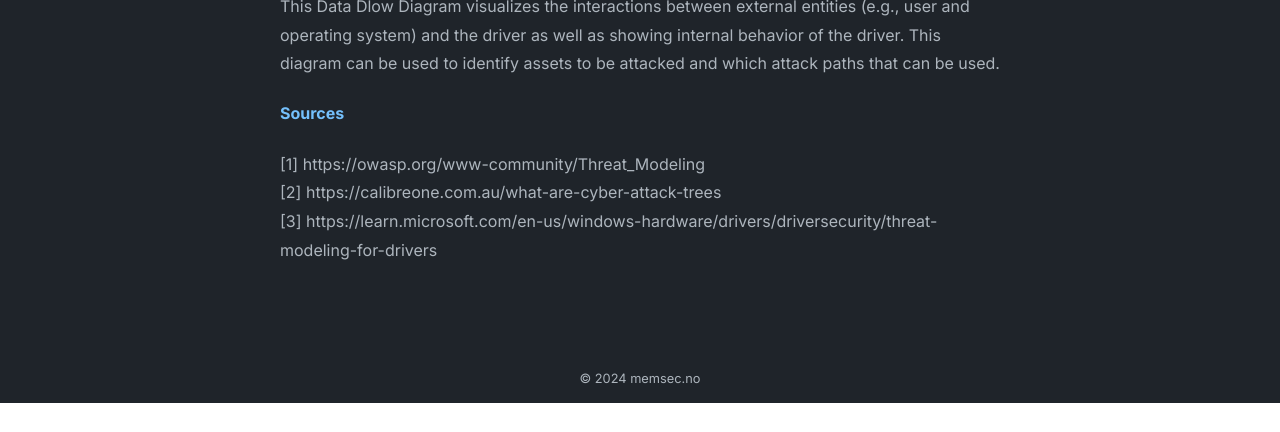
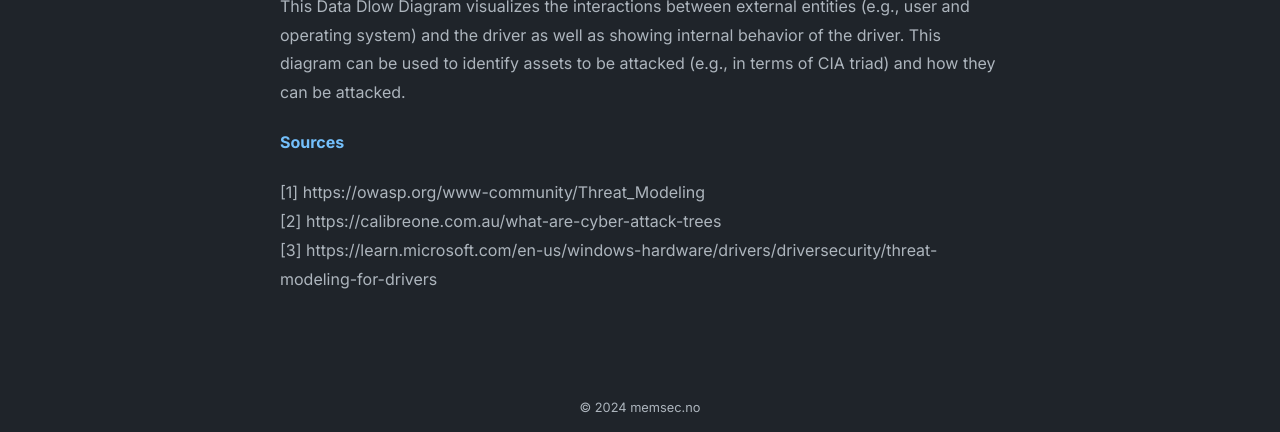
Before and after one commit to memsecno/memsec.no, a Jekyll site: the page built from _posts/2024-02-25-threat-modeling.md, in a window 1280 px wide and 900 px high, scrolled down 2185 px, cut to the strip 468-900 px from the top of the window. Built offline with Jekyll 4.4.1, drawn with Linux system fonts in a browser that asks for light colours; nearby versions of some CDN libraries; before the commit the page ends 3056 px from its top, so only the background shows below that; some of the changed text lies outside the part shown.

Commit message:
Update 2024-02-25-threat-modeling.md

```diff
--- a/_posts/2024-02-25-threat-modeling.md
+++ b/_posts/2024-02-25-threat-modeling.md
@@ -45,7 +45,8 @@ This attack tree (inluding logic gates) is used to structure the information of
 |:--:|
 | <b>Data Flow Diagram of a hypothetical kernel-mode Windows Driver Model (WDM) driver [3]</b>|
 
-This Data Dlow Diagram visualizes the interactions between external entities (e.g., user and operating system) and the driver as well as showing internal behavior of the driver. This diagram can be used to identify assets to be attacked and which attack paths that can be used.
+This Data Dlow Diagram visualizes the interactions between external entities (e.g., user and operating system) and the driver as well as showing internal behavior of the driver. This diagram can be used to identify assets to be attacked (e.g., in terms of CIA triad) and how they can be attacked.
+
 
 
 #### Sources
```
